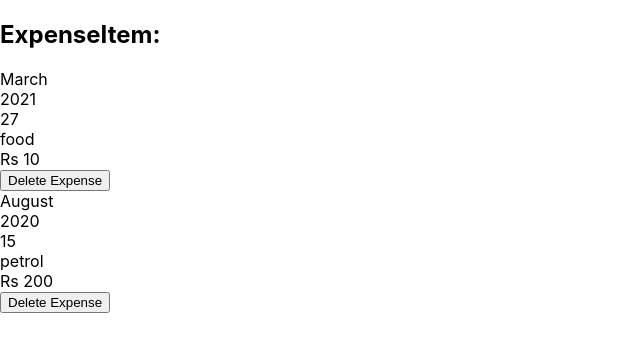
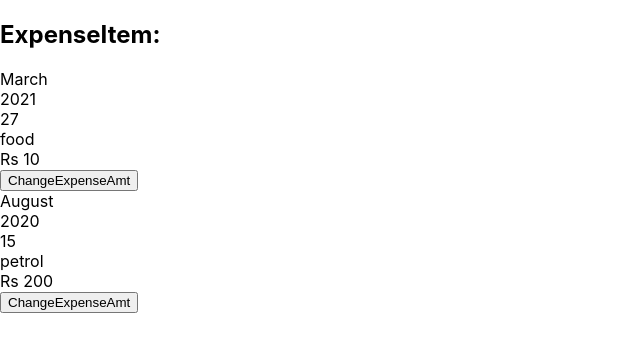
Before and after one commit to Manjulavignesh/React-ExpenseItem, a React (Create React App) app: page / in a window 1280 px wide. Shown: the top 352 px of the page, without its empty margins (0-640 px from the left). Built offline with nearby package versions, Linux system fonts and the light colour scheme.

Commit message:
using state

```diff
--- a/src/component/ExpenseItem.js
+++ b/src/component/ExpenseItem.js
@@ -1,14 +1,17 @@
+import React, { useState } from 'react';
+
 import ExpenseDate from './ExpenseDate';
 import ExpenseDetails from './ExpenseDetails';
 const ExpenseItem = (props) =>
 {
+    const [amt,setAmt]=useState(props.amt);
     const eventhandler=()=>{
-    console.log("deleted");
+    setAmt('100$');
     }
     return <div>
         <ExpenseDate date={props.date}/>
-        <ExpenseDetails title={props.title} amt={props.amt} location={props.location}/>
-        <button onClick={eventhandler}>Delete Expense</button>
+        <ExpenseDetails title={props.title} amt={amt} location={props.location}/>
+        <button onClick={eventhandler}>ChangeExpenseAmt</button>
         </div>
 }
 export default ExpenseItem;
```
